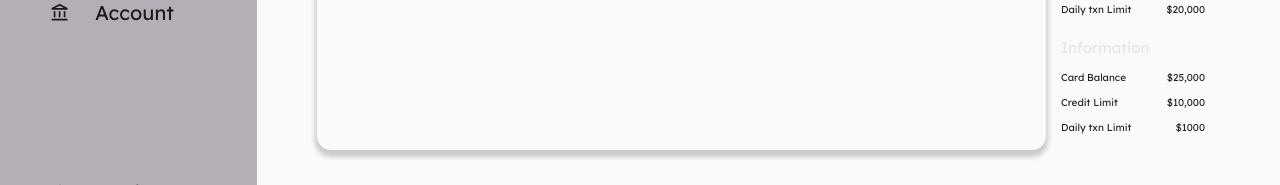
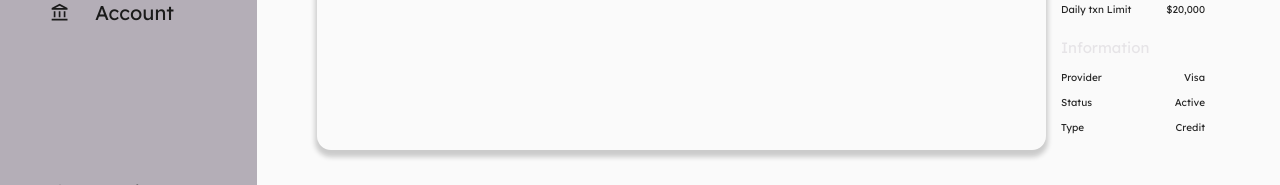
Before and after one commit to Muhammad0320/bank--f, a Next.js app: page /cards in a window 1280 px wide. Shown: the part 457-642 px from the top of the page. Built offline with nearby package versions, Linux system fonts and the light colour scheme.

Commit message:
chore:  update page tsc

```diff
--- a/src/app/(content)/cards/page.tsx
+++ b/src/app/(content)/cards/page.tsx
@@ -62,18 +62,18 @@ const Page: React.FC = () => {
           <styledH4> Information </styledH4>
 
           <FlexContainer $flow="row" $size="btw">
-            <Text $size="small"> Card Balance </Text>
-            <Text $size="small"> $25,000 </Text>
+            <Text $size="small"> Provider </Text>
+            <Text $size="small"> Visa </Text>
           </FlexContainer>
 
           <FlexContainer $flow="row" $size="btw">
-            <Text $size="small"> Credit Limit </Text>
-            <Text $size="small"> $10,000 </Text>
+            <Text $size="small"> Status </Text>
+            <Text $size="small"> Active </Text>
           </FlexContainer>
 
           <FlexContainer $flow="row" $size="btw">
-            <Text $size="small"> Daily txn Limit </Text>
-            <Text $size="small"> $1000 </Text>
+            <Text $size="small"> Type </Text>
+            <Text $size="small"> Credit </Text>
           </FlexContainer>
         </FlexContainer>
       </CardContainer>
```
